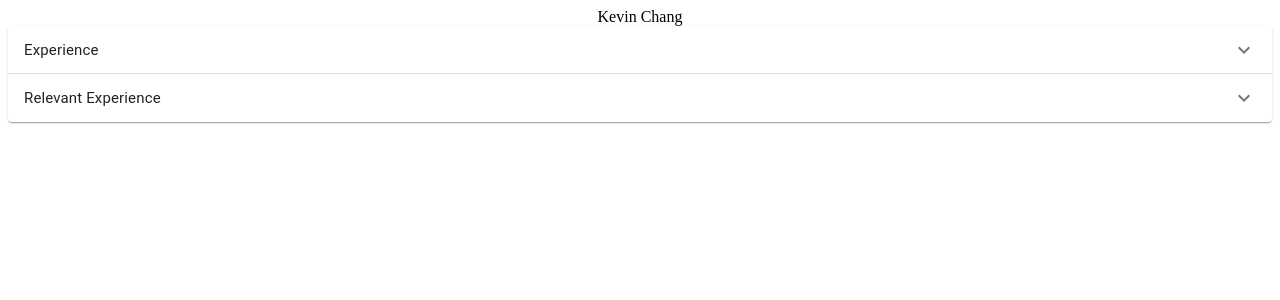
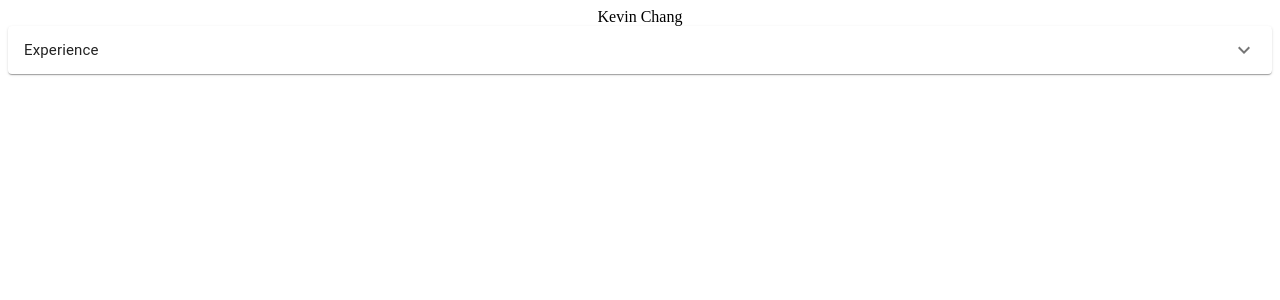
Before and after one commit to Wogified/cv_material, a React (Create React App) app: page / in a window 1280 px wide. Shown: the top 300 px of the page. Built offline with nearby package versions, Linux system fonts and the light colour scheme; the HTML template or start-up script is replaced by a standard one.

Commit message:
resume map func
added map function for resume experience

```diff
--- a/src/components/Sections.js
+++ b/src/components/Sections.js
@@ -19,6 +19,16 @@ const useStyles = makeStyles(theme => ({
   }
 }));
 
+const renderSections = jobDesc => {
+  return jobDesc.map(item => {
+    return (
+      <div>
+        <li>{item}</li>
+      </div>
+    );
+  });
+};
+
 const Sections = () => {
   const classes = useStyles();
 
@@ -35,23 +45,8 @@ const Sections = () => {
           </Typography>
         </ExpansionPanelSummary>
         <ExpansionPanelDetails>
-          <Typography>{Experience.positions[0].responsibilities[0]}</Typography>
-        </ExpansionPanelDetails>
-      </ExpansionPanel>
-      <ExpansionPanel>
-        <ExpansionPanelSummary
-          expandIcon={<ExpandMoreIcon />}
-          aria-controls="panel2a-content"
-          id="panel2a-header"
-        >
-          <Typography className={classes.heading}>
-            Relevant Experience
-          </Typography>
-        </ExpansionPanelSummary>
-        <ExpansionPanelDetails>
           <Typography>
-            Lorem ipsum dolor sit amet, consectetur adipiscing elit. Suspendisse
-            malesuada lacus ex, sit amet blandit leo lobortis eget.
+            {renderSections(Experience.positions[0].responsibilities)}
           </Typography>
         </ExpansionPanelDetails>
       </ExpansionPanel>
```
